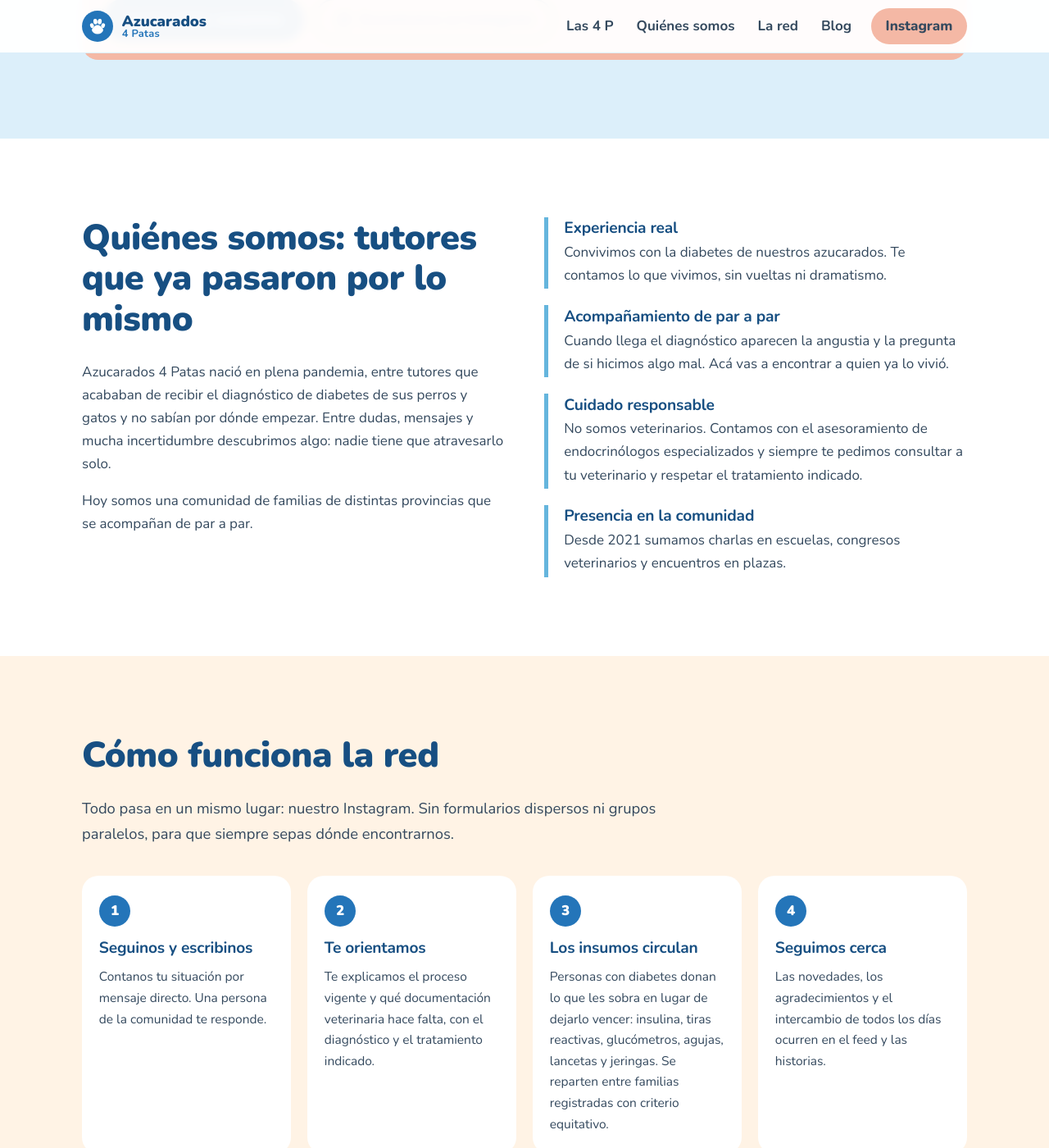
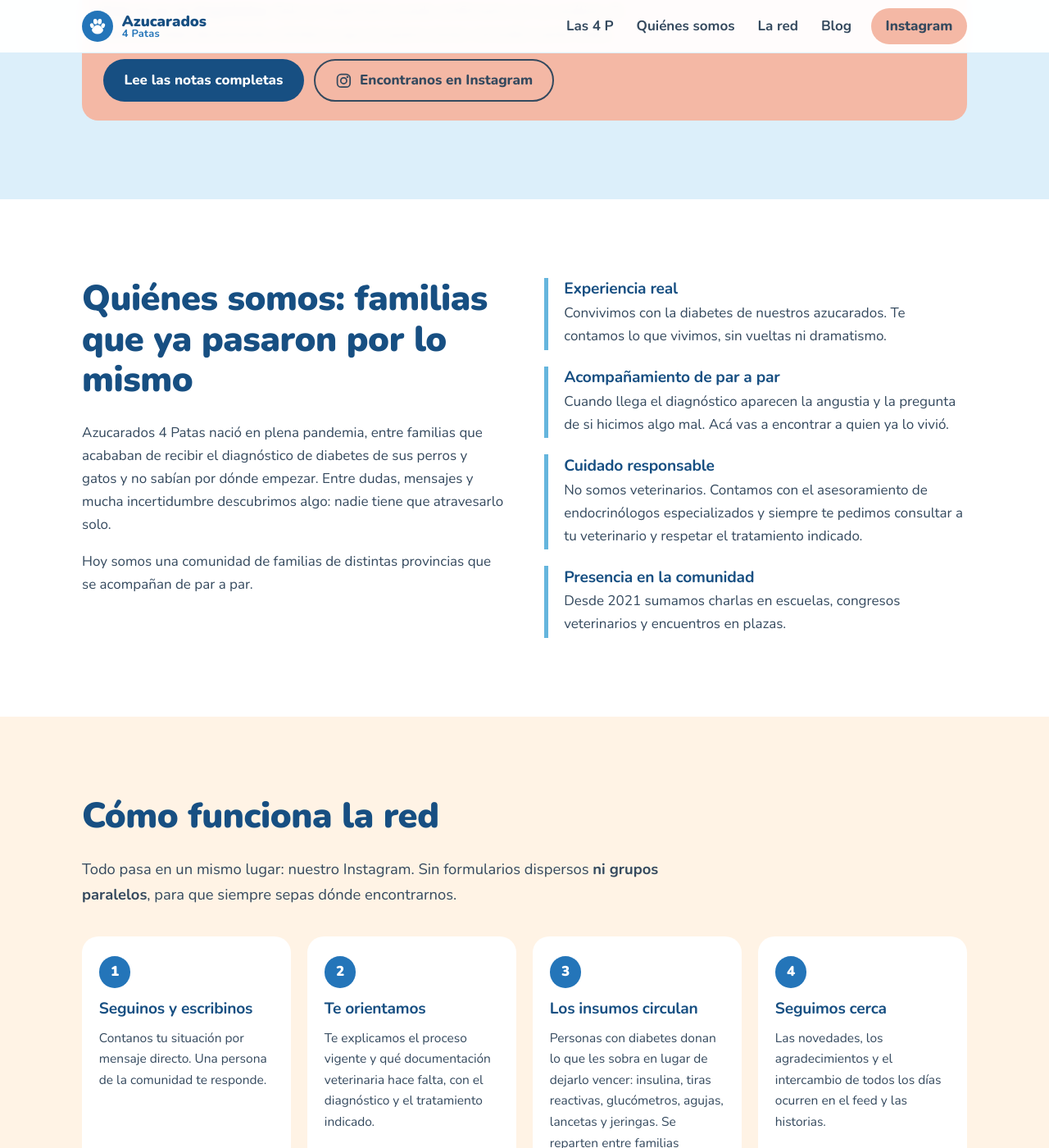
Before and after one commit to eliseoandres/azucarados4patas, a Jekyll site: the page built from index.html, in a window 1280 px wide and 1400 px high, scrolled down 1522 px. Shown: the whole window at 82% size. Built offline with Jekyll 4.4.1, drawn with Linux system fonts in a browser that asks for light colours; some of the changed text lies outside the part shown.

Commit message:
Update index.html

```diff
--- a/index.html
+++ b/index.html
@@ -1,9 +1,10 @@
 ---
 layout: default
-title: Una comunidad azul para tutores de perros y gatos con diabetes
+title: Una comunidad que se tiñe de azul para familias de perros y gatos con diabetes
 description: >-
-  Azucarados 4 Patas acompaña a tutores de perros y gatos con diabetes. Conocé las 4 P para detectar a tiempo,
-  leé nuestras guías y sumate a la comunidad en Instagram.
+  Azucarados 4 Patas acompaña a familias de perros y gatos con diabetes. Conocé los signos de la diabetes, las 4 P, para detectar esta condición de manera temprana,
+  brindarte apoyo, recomendaciones e insumos sin costo para parte de su tratamiento, (con receta veterinaria)
+  leé nuestras guías, las novedades y sumate a la comunidad en Instagram.
 ---
 {%- assign guia = site.posts | where: "tema", site.data.temas[0] | last -%}
 
@@ -11,9 +12,9 @@ description: >-
 <section class="hero" aria-labelledby="hero-titulo">
   <div class="wrap hero__grid">
     <div class="hero__text">
-      <h1 id="hero-titulo" class="hero__title">No estás solo.<br>Somos una comunidad azul.</h1>
+      <h1 id="hero-titulo" class="hero__title">No estás solo.<br>Somos una comunidad que se tiñe de azul.</h1>
       <p class="hero__lead">
-        Acompañamos a tutores de perros y gatos con diabetes. Compartimos información, experiencias y cuidados
+        Acompañamos a familias de perros y gatos con diabetes. Compartimos información, experiencias y cuidados
         para que nuestros azucarados puedan tener una vida plena y feliz.
       </p>
       <div class="hero__actions">
@@ -96,9 +97,9 @@ description: >-
 <section class="sec" id="quienes-somos" aria-labelledby="quienes-titulo">
   <div class="wrap split">
     <div class="split__intro">
-      <h2 id="quienes-titulo" class="sec__title">Quiénes somos: tutores que ya pasaron por lo mismo</h2>
+      <h2 id="quienes-titulo" class="sec__title">Quiénes somos: familias que ya pasaron por lo mismo</h2>
       <p>
-        Azucarados 4 Patas nació en plena pandemia, entre tutores que acababan de recibir el diagnóstico de diabetes
+        Azucarados 4 Patas nació en plena pandemia, entre familias que acababan de recibir el diagnóstico de diabetes
         de sus perros y gatos y no sabían por dónde empezar. Entre dudas, mensajes y mucha incertidumbre descubrimos algo:
         nadie tiene que atravesarlo solo.
       </p>
@@ -133,7 +134,7 @@ description: >-
     <div class="sec__head">
       <h2 id="red-titulo" class="sec__title">Cómo funciona la red</h2>
       <p class="sec__lead">
-        Todo pasa en un mismo lugar: nuestro Instagram. Sin formularios dispersos ni grupos paralelos,
+        Todo pasa en un mismo lugar: nuestro Instagram. Sin formularios dispersos <b>ni grupos paralelos</b>,
         para que siempre sepas dónde encontrarnos.
       </p>
     </div>
```
